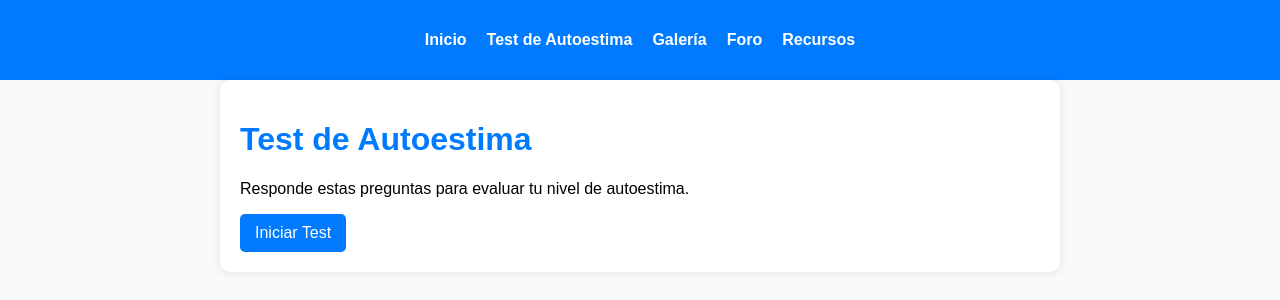
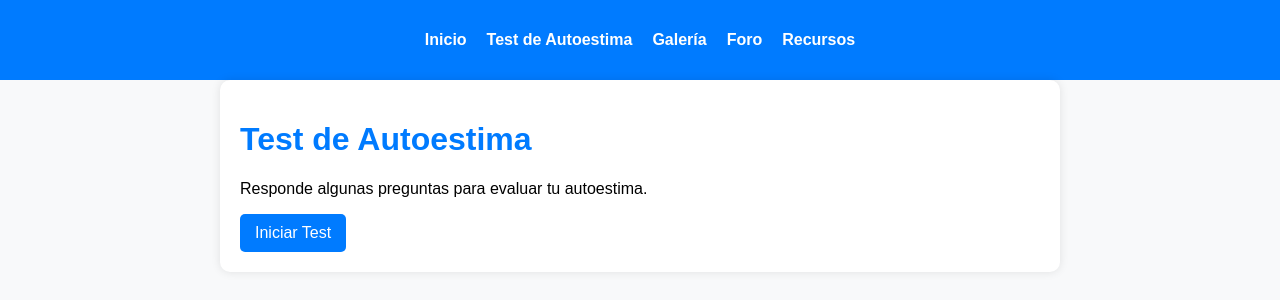
Before and after one commit to Luis27cc/soyreal-real, a React (Create React App) app: page /test-autoestima in a window 1280 px wide. Shown: the top 300 px of the page. Built offline with nearby package versions, Linux system fonts and the light colour scheme.

Commit message:
Update TestAutoestima.js

```diff
--- a/src/pages/TestAutoestima.js
+++ b/src/pages/TestAutoestima.js
@@ -4,7 +4,7 @@ function TestAutoestima() {
   return (
     <div>
       <h1>Test de Autoestima</h1>
-      <p>Responde estas preguntas para evaluar tu nivel de autoestima.</p>
+      <p>Responde algunas preguntas para evaluar tu autoestima.</p>
       <button>Iniciar Test</button>
     </div>
   );
```
